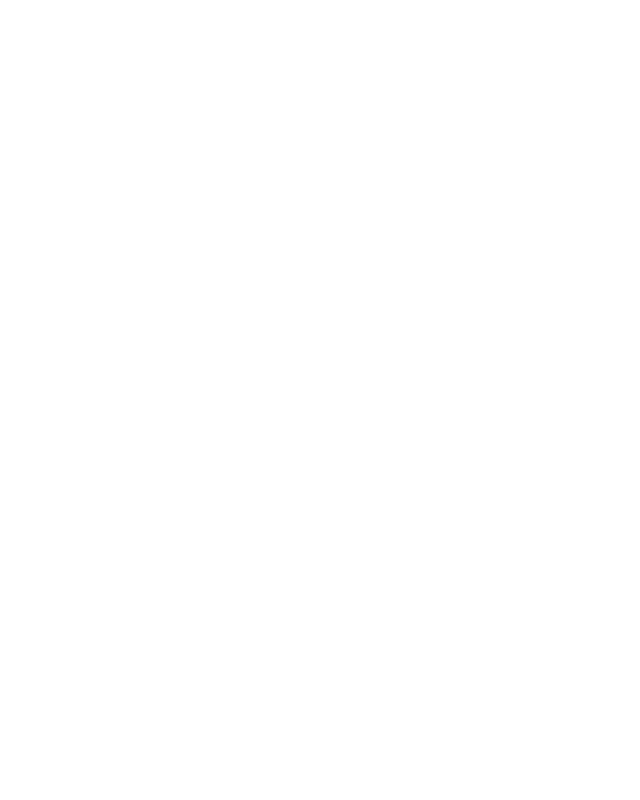
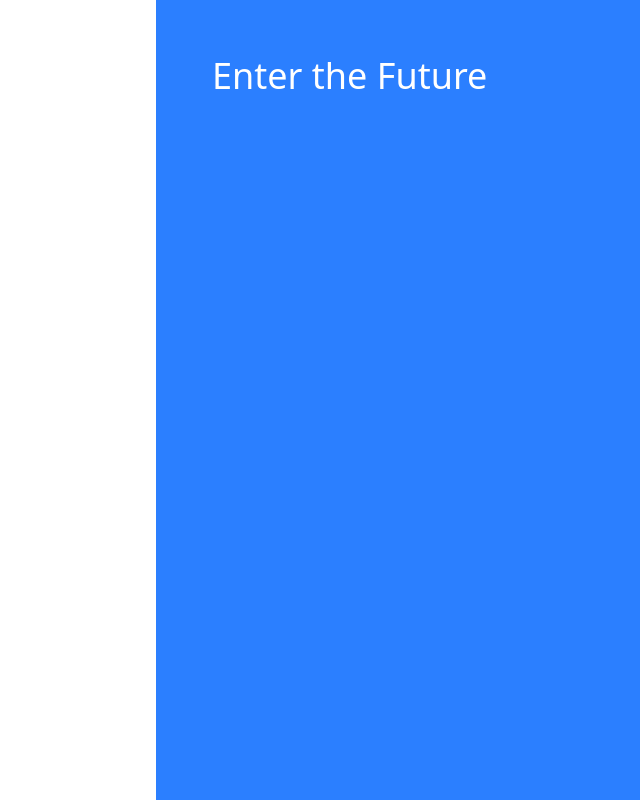
Before and after one commit to mdqasim786/ApplyWise-AI-Job-Application-Tracker, a React (Vite) app in the folder client/client/: page /signup in a window 1280 px wide. Before the commit this address had no page. Shown: the whole page, without its empty margins (484-1124 px from the left). Built offline with nearby package versions, Linux system fonts and the light colour scheme.

Commit message:
start signup page UI layout design

```diff
--- a/client/client/src/App.jsx
+++ b/client/client/src/App.jsx
@@ -3,6 +3,7 @@
 import { Features } from './Pages/Features.jsx'
 import { Works } from './Pages/Works.jsx'
 import { Security } from './Pages/Security.jsx'
+import { Signup } from './Pages/Signup.jsx'
 import { BrowserRouter as Router, Route, Routes } from 'react-router-dom'
 import './App.css'
 
@@ -17,6 +18,7 @@
             <Route path='/features' element={<Features />} />
             <Route path='/how-it-works' element={<Works />} />
             <Route path='/security' element={<Security />} />
+            <Route path='/signup' element={<Signup />} />
           </Routes>
         </Router>
       </div>
--- /dev/null
+++ b/client/client/src/Pages/Signup.jsx
@@ -0,0 +1,19 @@
+function Signup(){
+  return(
+    <>
+      {/* Left Side Form */}
+      <div className="flex flex-col md:flex-row" style={{ height: 'calc(100vh)' }}>
+        <div className="w-full md:w-1/2 bg-white flex flex-col items-center justify-center p-6 md:p-10 lg:p-12">
+
+        </div>
+
+        {/* Right Side Design */}
+        <div className="w-full md:w-1/2 bg-blue-500 flex flex-col p-6 md:p-10 lg:p-14">
+          <h1 className="text-white text-4xl">Enter the Future</h1>
+        </div>
+      </div>
+    </>
+  )
+}
+
+export { Signup };
```
